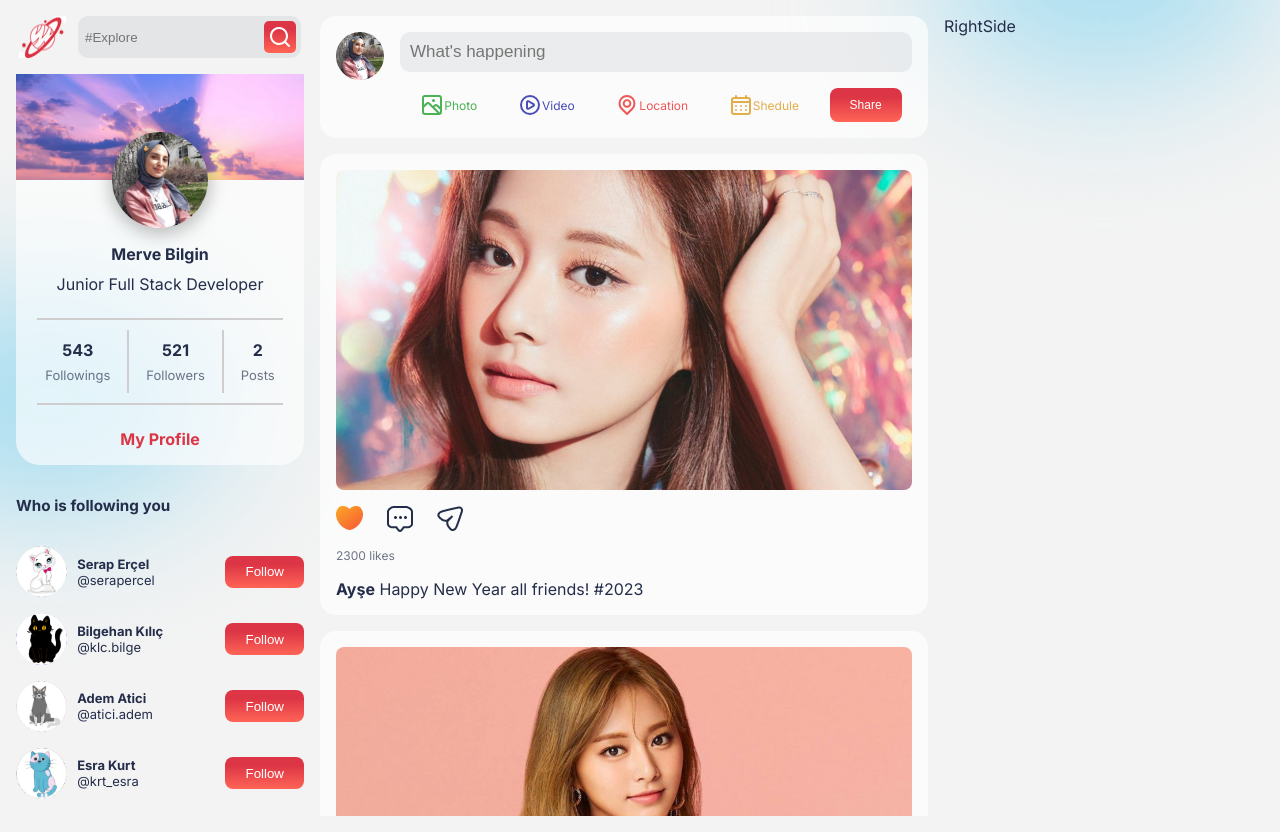
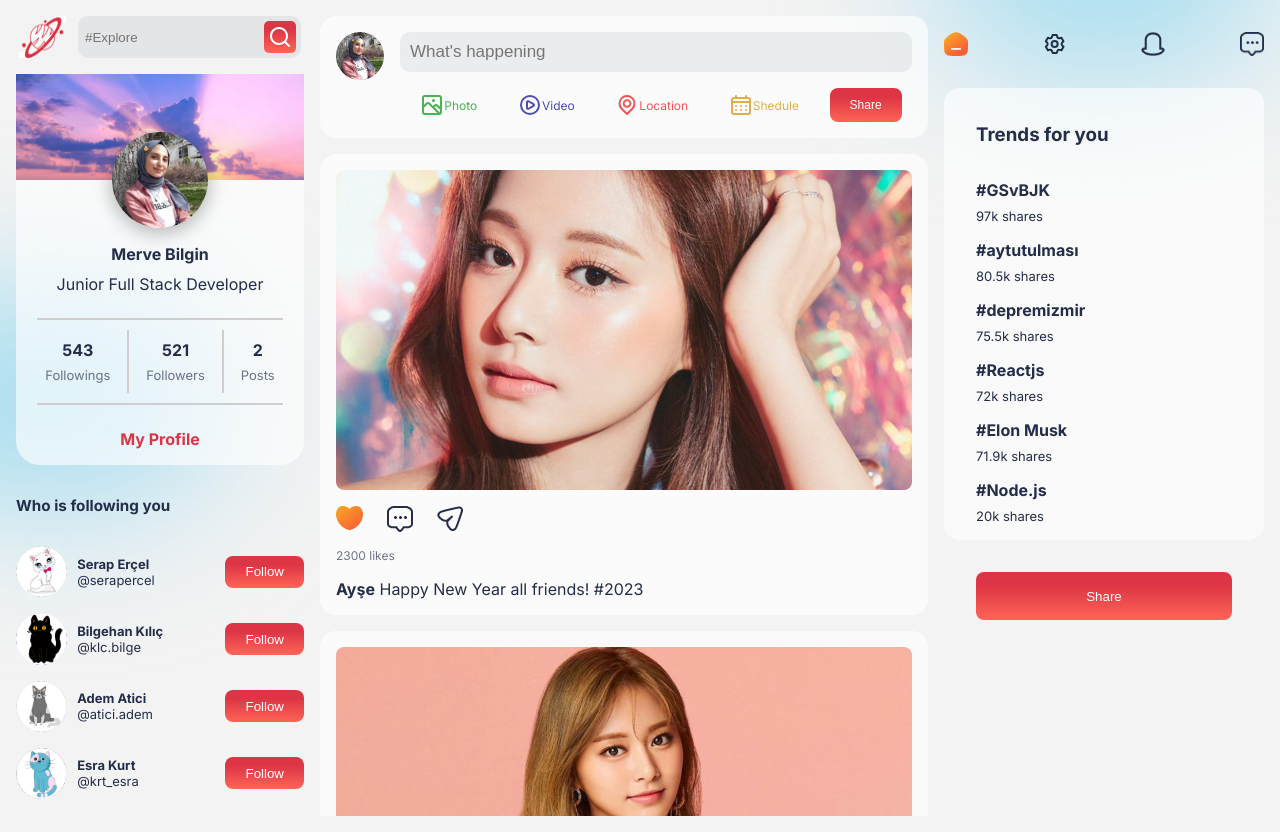
Before and after one commit to mervebilgin/Social_Media_Website, a React (Create React App) app in the folder client/: page / in a window 1280 px wide. Built offline with nearby package versions, Linux system fonts and the light colour scheme.

Commit message:
Create trend card section

```diff
--- /dev/null
+++ b/client/src/Data/TrendData.js
@@ -0,0 +1,26 @@
+export const TrendData= [
+    {
+      name: "GSvBJK",
+      shares: 97,
+    },
+    {
+      name: "aytutulması",
+      shares: 80.5,
+    },
+    {
+      name: "depremizmir",
+      shares: 75.5,
+    },
+    {
+      name: "Reactjs",
+      shares: 72,
+    },
+    {
+      name: "Elon Musk",
+      shares: 71.9,
+    },
+    {
+      name: "Node.js",
+      shares: 20,
+    },
+  ];
--- /dev/null
+++ b/client/src/components/RightSide/RightSide.css
@@ -0,0 +1,25 @@
+.RightSide{
+    display: flex;
+    flex-direction: column;
+    gap: 2rem;
+}
+
+
+.navIcons{
+    margin-top: 1rem;
+    display: flex;
+    justify-content: space-between;
+}
+
+
+.navIcons>img{
+    width: 1.5rem;
+    height: 1.5rem;
+}
+
+
+.r-button{
+    height: 3rem;
+    width: 80%;
+    align-self: center;
+}
--- /dev/null
+++ b/client/src/components/RightSide/RightSide.jsx
@@ -0,0 +1,31 @@
+import React, { useState } from "react";
+import "./RightSide.css";
+import Home from "../../img/home.png";
+import Noti from "../../img/noti.png";
+import Comment from "../../img/comment.png";
+import { UilSetting } from "@iconscout/react-unicons";
+import TrendCard from "../TrendCard/TrendCard";
+// import ShareModal from "../ShareModal/ShareModal";
+
+const RightSide = () => {
+  const [modalOpened, setModalOpened] = useState(false);
+  return (
+    <div className="RightSide">
+      <div className="navIcons">
+        <img src={Home} alt="" />
+        <UilSetting />
+        <img src={Noti} alt="" />
+        <img src={Comment} alt="" />
+      </div>
+
+      <TrendCard />
+
+      <button className="button r-button" onClick={() => setModalOpened(true)}>
+        Share
+      </button>
+      {/* <ShareModal modalOpened={modalOpened} setModalOpened={setModalOpened} /> */}
+    </div>
+  );
+};
+
+export default RightSide;
--- /dev/null
+++ b/client/src/components/TrendCard/TrendCard.css
@@ -0,0 +1,26 @@
+.TrendCard{
+    display: flex;
+    flex-direction: column;
+    gap: 1rem;
+    background-color: var(--cardColor);
+    padding: 1rem;
+    border-radius: 1rem;
+    padding-left: 2rem;
+}
+
+
+.trend{
+    display: flex;
+    flex-direction: column;
+    gap: 0.5rem;
+}
+
+
+.trend>span:nth-of-type(1)
+{
+    font-weight: bold;
+}
+.trend>span:nth-of-type(2)
+{
+    font-size: 13px;
+}
--- /dev/null
+++ b/client/src/components/TrendCard/TrendCard.jsx
@@ -0,0 +1,22 @@
+import React from 'react'
+import './TrendCard.css'
+
+import {TrendData} from '../../Data/TrendData.js'
+const TrendCard = () => {
+  return (
+    <div className="TrendCard">
+            <h3>Trends for you</h3>
+            {TrendData.map((trend)=>{
+                return(
+                    <div className="trend">
+                        <span>#{trend.name}</span>
+                        <span>{trend.shares}k shares</span>
+                    </div>
+                )
+            })}
+
+    </div>
+  )
+}
+
+export default TrendCard
--- a/client/src/pages/home/Home.jsx
+++ b/client/src/pages/home/Home.jsx
@@ -1,6 +1,7 @@
 import React from 'react'
 import ProfileSide from '../../components/profileSide/ProfileSide'
 import PostSide from '../../components/PostSide/PostSide'
+import RightSide from '../../components/RightSide/RightSide'
 
 import './Home.css'
 
@@ -9,7 +10,7 @@
     <div className="Home">
         <ProfileSide/>
         <PostSide/>
-        <div className='RightSide'>RightSide</div>
+        <RightSide/>
     </div>
   )
 }
```
